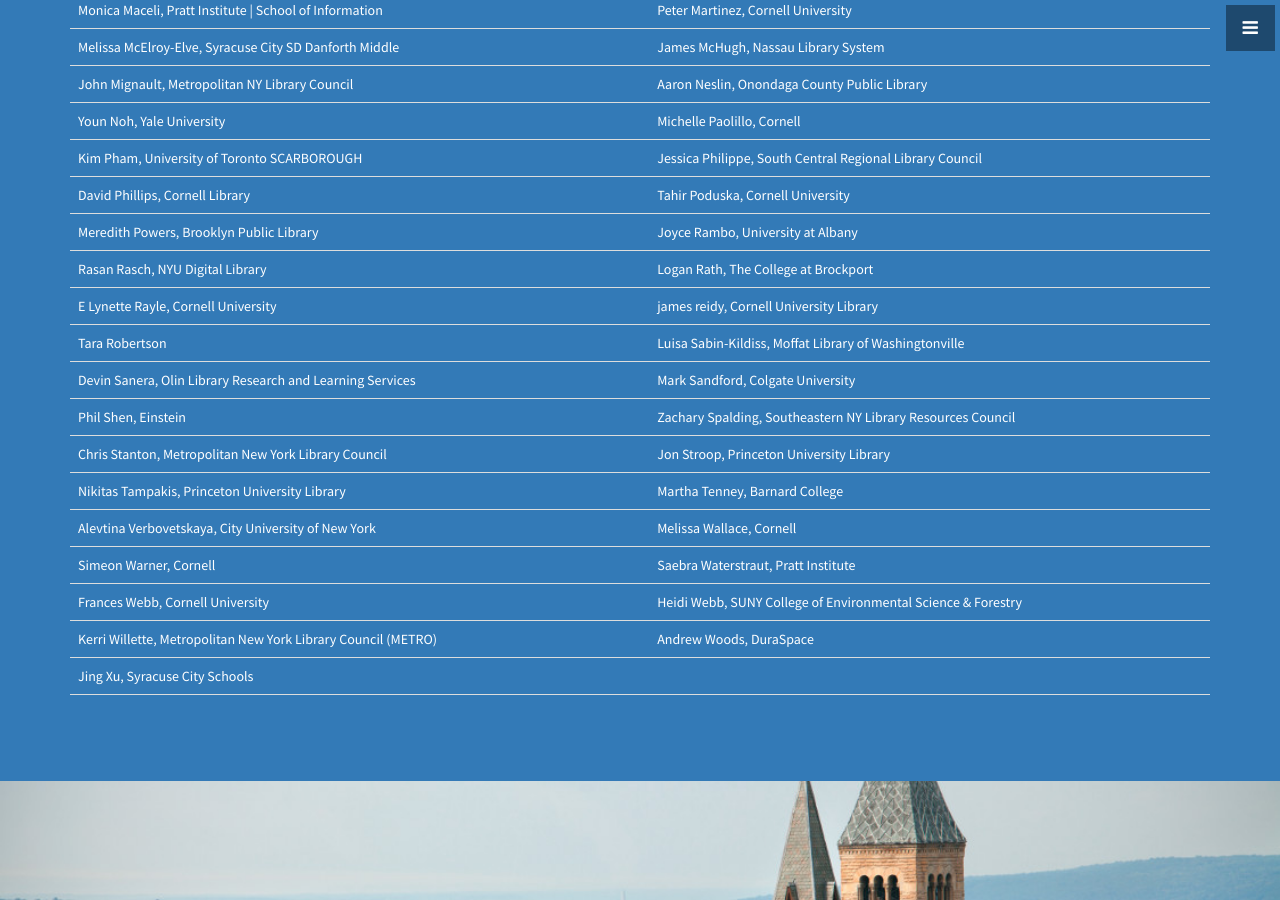
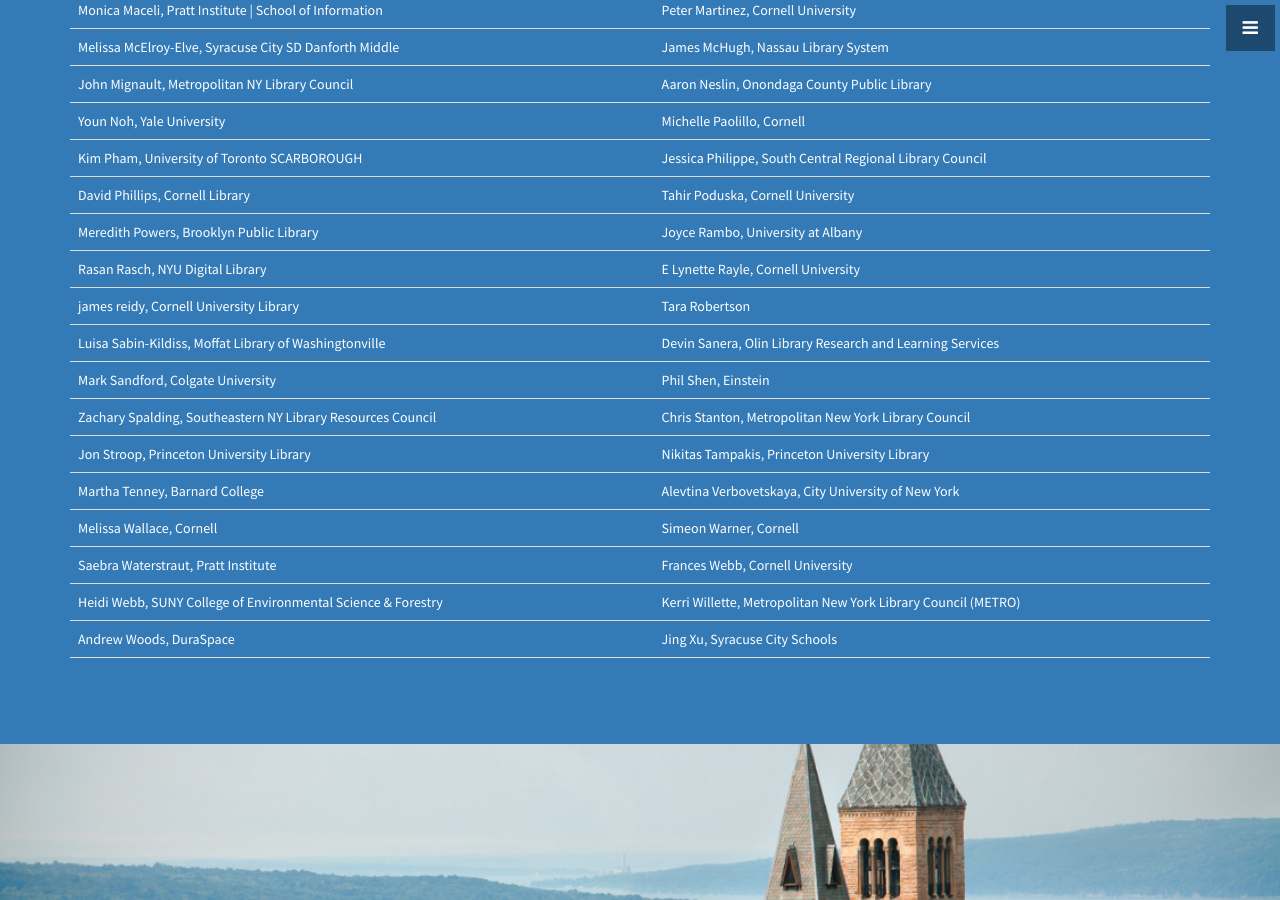
Before and after one commit to code4libNYS/2016, a Jekyll site: the page built from index.html, in a window 1280 px wide and 900 px high, scrolled down 6322 px. Built offline with Jekyll 4.4.1, drawn with Linux system fonts in a browser that asks for light colours.

Commit message:
updated participants list

```diff
--- a/_includes/participants.html
+++ b/_includes/participants.html
@@ -45,18 +45,17 @@
             <tr><td>Kim	Pham, University of Toronto SCARBOROUGH</td> <td>Jessica Philippe, South Central Regional Library Council</td></tr>
             <tr><td>David Phillips, Cornell Library</td> <td>Tahir Poduska, Cornell University</td></tr>
             <tr><td>Meredith Powers, Brooklyn Public Library</td> <td>Joyce Rambo, University at Albany</td></tr>
-            <tr><td>Rasan Rasch, NYU Digital Library</td> <td>Logan Rath, The College at Brockport</td></tr>
-            <tr><td>E Lynette Rayle, Cornell University</td> <td>james reidy, Cornell University Library</td></tr>
-            <tr><td>Tara Robertson</td> <td>Luisa Sabin-Kildiss, Moffat Library of Washingtonville</td></tr>
-            <tr><td>Devin Sanera, Olin Library Research and Learning Services</td> <td>Mark Sandford, Colgate University</td></tr>
-            <tr><td>Phil Shen, Einstein</td> <td>Zachary Spalding, Southeastern NY Library Resources Council</td></tr>
-            <tr><td>Chris Stanton, Metropolitan New York Library Council</td> <td>Jon Stroop, Princeton University Library</td></tr>
-            <tr><td>Nikitas Tampakis, Princeton University Library</td> <td>Martha Tenney, Barnard College</td></tr>
-            <tr><td>Alevtina Verbovetskaya, City University of New York</td> <td>Melissa Wallace, Cornell</td></tr>
-            <tr><td>Simeon Warner, Cornell</td> <td>Saebra Waterstraut, Pratt Institute</td></tr>
-            <tr><td>Frances Webb, Cornell University</td> <td>Heidi Webb, SUNY College of Environmental Science &amp; Forestry</td></tr>
-            <tr><td>Kerri Willette, Metropolitan New York Library Council (METRO)</td> <td>Andrew Woods, DuraSpace</td></tr>
-            <tr><td>Jing Xu, Syracuse City Schools</td> <td></td></tr>
+            <tr><td>Rasan Rasch, NYU Digital Library</td> <td>E Lynette Rayle, Cornell University</td></tr>
+            <tr><td>james reidy, Cornell University Library</td> <td>Tara Robertson</td></tr>
+            <tr><td>Luisa Sabin-Kildiss, Moffat Library of Washingtonville</td> <td>Devin Sanera, Olin Library Research and Learning Services</td></tr>
+            <tr><td>Mark Sandford, Colgate University</td> <td>Phil Shen, Einstein</td></tr>
+            <tr><td>Zachary Spalding, Southeastern NY Library Resources Council</td> <td>Chris Stanton, Metropolitan New York Library Council</td></tr>
+            <tr><td>Jon Stroop, Princeton University Library</td> <td>Nikitas Tampakis, Princeton University Library</td></tr>
+            <tr><td>Martha Tenney, Barnard College</td> <td>Alevtina Verbovetskaya, City University of New York</td></tr>
+            <tr><td>Melissa Wallace, Cornell</td> <td>Simeon Warner, Cornell</td></tr>
+            <tr><td>Saebra Waterstraut, Pratt Institute</td> <td>Frances Webb, Cornell University</td></tr>
+            <tr><td>Heidi Webb, SUNY College of Environmental Science &amp; Forestry</td> <td>Kerri Willette, Metropolitan New York Library Council (METRO)</td></tr>
+            <tr><td>Andrew Woods, DuraSpace</td> <td>Jing Xu, Syracuse City Schools</td></tr>
             <tr><td></td><td></td></tr>
         </tbody>
       </table>
```
